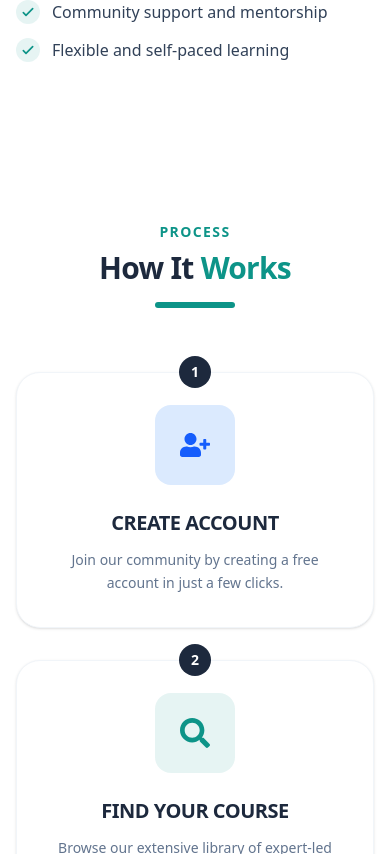
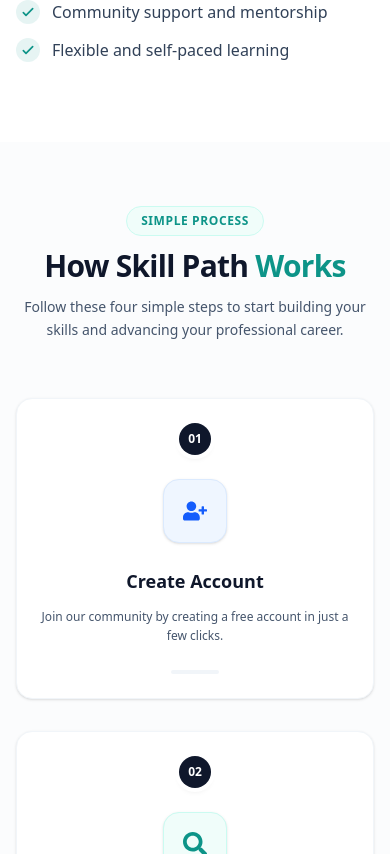
Before and after one commit to opunath26/skillpath-client, a React (Vite) app: page / in a window 390 px wide. Shown: the part 3770-4624 px from the top of the page. Built offline with nearby package versions, Linux system fonts and the light colour scheme; no server answers.

Commit message:
style: optimize HowItWorks step cards with responsive layout and clean visual hierarchy

```diff
--- a/src/pages/Home/HowItWorks.jsx
+++ b/src/pages/Home/HowItWorks.jsx
@@ -7,74 +7,85 @@ const steps = [
     title: "Create Account",
     description: "Join our community by creating a free account in just a few clicks.",
     icon: <FaUserPlus />,
-    color: "bg-blue-100 text-blue-600",
+    color: "bg-blue-50 text-blue-600 border-blue-100",
   },
   {
     id: 2,
     title: "Find Your Course",
     description: "Browse our extensive library of expert-led courses to find what you need.",
     icon: <FaSearch />,
-    color: "bg-[#0D9488]/10 text-[#0D9488]",
+    color: "bg-teal-50 text-[#0D9488] border-teal-100",
   },
   {
     id: 3,
     title: "Start Learning",
     description: "Learn at your own pace with high-quality videos and hands-on projects.",
     icon: <FaGraduationCap />,
-    color: "bg-purple-100 text-purple-600",
+    color: "bg-purple-50 text-purple-600 border-purple-100",
   },
   {
     id: 4,
     title: "Get Certified",
     description: "Complete the course and earn a certificate to showcase your skills.",
     icon: <FaCertificate />,
-    color: "bg-amber-100 text-amber-600",
+    color: "bg-amber-50 text-amber-600 border-amber-100",
   },
 ];
 
 const HowItWorks = () => {
   return (
-    <section className="bg-white py-20">
-      <div className="mx-auto px-4 md:px-10 container">
+    <section className="relative bg-slate-50/50 py-16 md:py-24 overflow-hidden">
+      <div className="mx-auto px-4 sm:px-6 lg:px-8 max-w-7xl">
+
         {/* Section Heading */}
-        <div className="mb-16 text-center">
-          <h4 className="mb-2 font-bold text-[#0D9488] text-sm uppercase tracking-widest">
-            Process
-          </h4>
-          <h2 className="font-black text-slate-800 text-3xl md:text-4xl tracking-tight">
-            How It <span className="text-[#0D9488]">Works</span>
+        <div className="space-y-3 mx-auto mb-14 md:mb-20 max-w-2xl text-center">
+          <span className="inline-block bg-teal-50 px-3.5 py-1.5 border border-teal-100 rounded-full font-semibold text-[#0D9488] text-xs md:text-sm uppercase tracking-wider">
+            Simple Process
+          </span>
+          <h2 className="font-extrabold text-slate-900 text-3xl sm:text-4xl tracking-tight">
+            How Skill Path <span className="text-[#0D9488]">Works</span>
           </h2>
-          <div className="bg-[#0D9488] mx-auto mt-4 rounded-full w-20 h-1.5"></div>
+          <p className="text-slate-600 text-sm md:text-base leading-relaxed">
+            Follow these four simple steps to start building your skills and advancing your professional career.
+          </p>
         </div>
 
         {/* Steps Grid */}
-        <div className="relative gap-8 grid grid-cols-1 md:grid-cols-2 lg:grid-cols-4">
-          {/* Connector Line (Only for desktop) */}
-          <div className="hidden lg:block top-1/4 left-0 -z-0 absolute border-slate-200 border-t-2 border-dashed w-full h-0.5"></div>
+        <div className="relative gap-8 md:gap-6 grid grid-cols-1 sm:grid-cols-2 lg:grid-cols-4">
+
+          {/* Connecting Line for Large Screens */}
+          <div className="hidden lg:block top-1/2 right-12 left-12 z-0 absolute border-slate-200 border-t-2 border-dashed h-0.5 -translate-y-10" />
 
           {steps.map((step) => (
-            <div key={step.id} className="group z-10 relative">
-              <div className="bg-white shadow-sm hover:shadow-xl p-8 border border-slate-100 rounded-3xl text-center transition-all hover:-translate-y-2 duration-300">
-                {/* Step Number */}
-                <div className="-top-4 left-1/2 absolute flex justify-center items-center bg-slate-800 rounded-full w-8 h-8 font-bold text-white text-sm -translate-x-1/2">
-                  {step.id}
+            <div key={step.id} className="group z-10 relative flex flex-col h-full">
+              <div className="flex flex-col flex-1 justify-between items-center bg-white hover:bg-slate-50/50 shadow-sm hover:shadow-xl p-6 sm:p-8 border border-slate-100 hover:border-teal-200/60 rounded-2xl text-center transition-all duration-300">
+
+                <div className="flex flex-col items-center w-full">
+                  {/* Step Badge */}
+                  <div className="inline-flex justify-center items-center bg-slate-900 shadow-md mb-6 rounded-full ring-4 ring-white w-8 h-8 font-bold text-white text-xs">
+                    0{step.id}
                   </div>
 
                   {/* Icon Container */}
-                <div className={`w-20 h-20 ${step.color} rounded-2xl flex items-center justify-center mx-auto mb-6 text-3xl group-hover:scale-110 transition-transform duration-300`}>
+                  <div className={`w-16 h-16 sm:w-20 sm:h-20 ${step.color} border rounded-2xl flex items-center justify-center mb-6 text-2xl sm:text-3xl group-hover:scale-110 transition-transform duration-300 shadow-sm`}>
                     {step.icon}
                   </div>
 
-                {/* Content */}
-                <h3 className="mb-3 font-bold text-slate-800 text-xl uppercase tracking-tight">
+                  {/* Title & Description */}
+                  <h3 className="mb-3 font-bold text-slate-900 group-hover:text-[#0D9488] text-lg md:text-xl transition-colors duration-200">
                     {step.title}
                   </h3>
-                <p className="text-slate-500 text-sm leading-relaxed">
+                  <p className="text-slate-600 text-xs sm:text-sm leading-relaxed">
                     {step.description}
                   </p>
                 </div>
+
+                {/* Subtle Indicator */}
+                <div className="bg-slate-100 group-hover:bg-[#0D9488] mt-6 rounded-full w-12 group-hover:w-20 h-1 transition-all duration-300" />
+              </div>
             </div>
           ))}
+
         </div>
       </div>
     </section>
```
Lines whose indentation alone changed are shown as unchanged.
